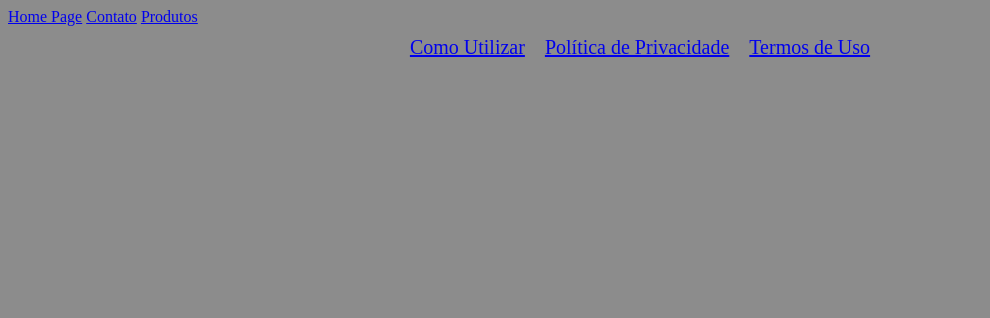
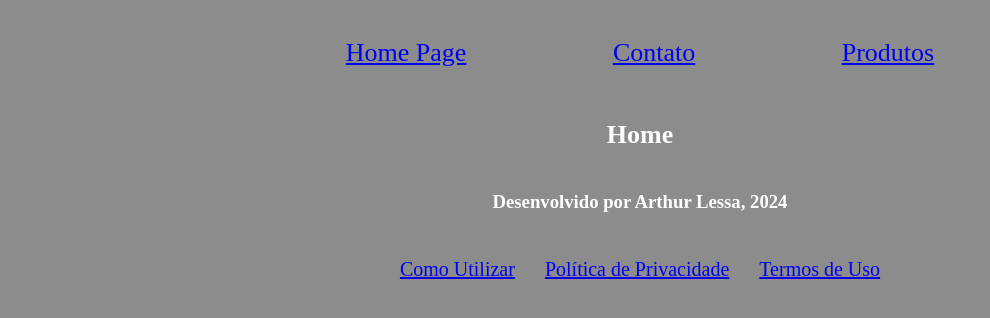
Before and after one commit to arthur-lessa/exercicios_templates_lp3, a Flask app: page / in a window 1280 px wide. Shown: the top 318 px of the page, without its empty margins (0-990 px from the left). Run offline with Flask 3, Linux system fonts and the light colour scheme.

Commit message:
fix homepage

```diff
--- a/static/base02.css
+++ b/static/base02.css
@@ -2,6 +2,33 @@
     background-color: #8c8c8c;
     color: white;
     justify-content: center;
+}
+
+h2{
+    display: flex;
+    justify-content: center;
+    font-size: 30px;
+    gap: 20px;
+}
+
+img{
+    display: flex;
+    justify-content: center;
+}
+
+nav{
+    display: flex;
+    justify-content: center;
+    font-size: 26px;
+}
+
+.navbar {
+    justify-content: space-between;
+    margin: 30px auto;
+}
+
+.navbar a{
+    margin: 70px;
 }
 
 h2{
@@ -25,12 +52,22 @@
 
 .foot{
     display: flex;
-    justify-content: center;
-    justify-content: space-between;
+    margin: 10px auto
 }
 
 .foot a{
+    margin: 15px;
+}
+
+.line-developed{
     display: flex;
     justify-content: center;
     margin: 10px;
 }
+
+.line-developed h3{
+    margin: 10px;
+    display: flex;
+    align-self: center;
+    justify-content: center;
+}
--- a/templates/base02.html
+++ b/templates/base02.html
@@ -10,24 +10,16 @@
 <body>
 
     {% block navbar %}
-    <nav>
-        <a href="homePage.html">Home Page</a>
-        <a href="contato.html">Contato</a>
-        <a href="produtos.html">Produtos</a>
-    </nav>
+
     {% endblock %}
 
     {% block content %}
     {% endblock %}
 
+    {% block developed %}
+    {% endblock %}
+
     {% block footer %}
-        <footer>
-            <div class="foot">
-                <a href="/templates/comoUtilizar.html">Como Utilizar</a>
-                <a href="/templates/politicaPrivacidade.html">Política de Privacidade</a>
-                <a href="/templates/termosDeUso.html">Termos de Uso</a>
-            </div>
-        </footer>
     {% endblock %}
 
 </body>
--- a/templates/homePage.html
+++ b/templates/homePage.html
@@ -1,22 +1,32 @@
 {% extends "base02.html" %}
-<!DOCTYPE html>
-<html lang="pt-br">
-<head>
-    {% block title %} Home {% endblock %}
-</head>
+
+{% block title %} Home {% endblock %}
+
 <body>
 
     {% block navbar %}
         <nav>
-            <a href="homePage.html">Home Page</a>
-            <a href="contato.html">Contato</a>
-            <a href="produtos.html">Produtos</a>
+            <div class="navbar">
+                <a href="homePage.html">Home Page</a>
+                <a href="contato.html">Contato</a>
+                <a href="produtos.html">Produtos</a>
+            </div>
         </nav>
     {% endblock %}
 
-    {% block content %} {% endblock %}
+    <br>
+
+    {% block content %}
+        <h2>Home</h2>
+        <img src="" alt="">
+    {% endblock %}
+
+    <hr>
 
     {% block footer %}
+        <div class="line-developed">
+            <h3>Desenvolvido por Arthur Lessa, 2024</h3>
+        </div>
         <footer>
             <div class="foot">
                 <a href="/templates/comoUtilizar.html">Como Utilizar</a>
```
